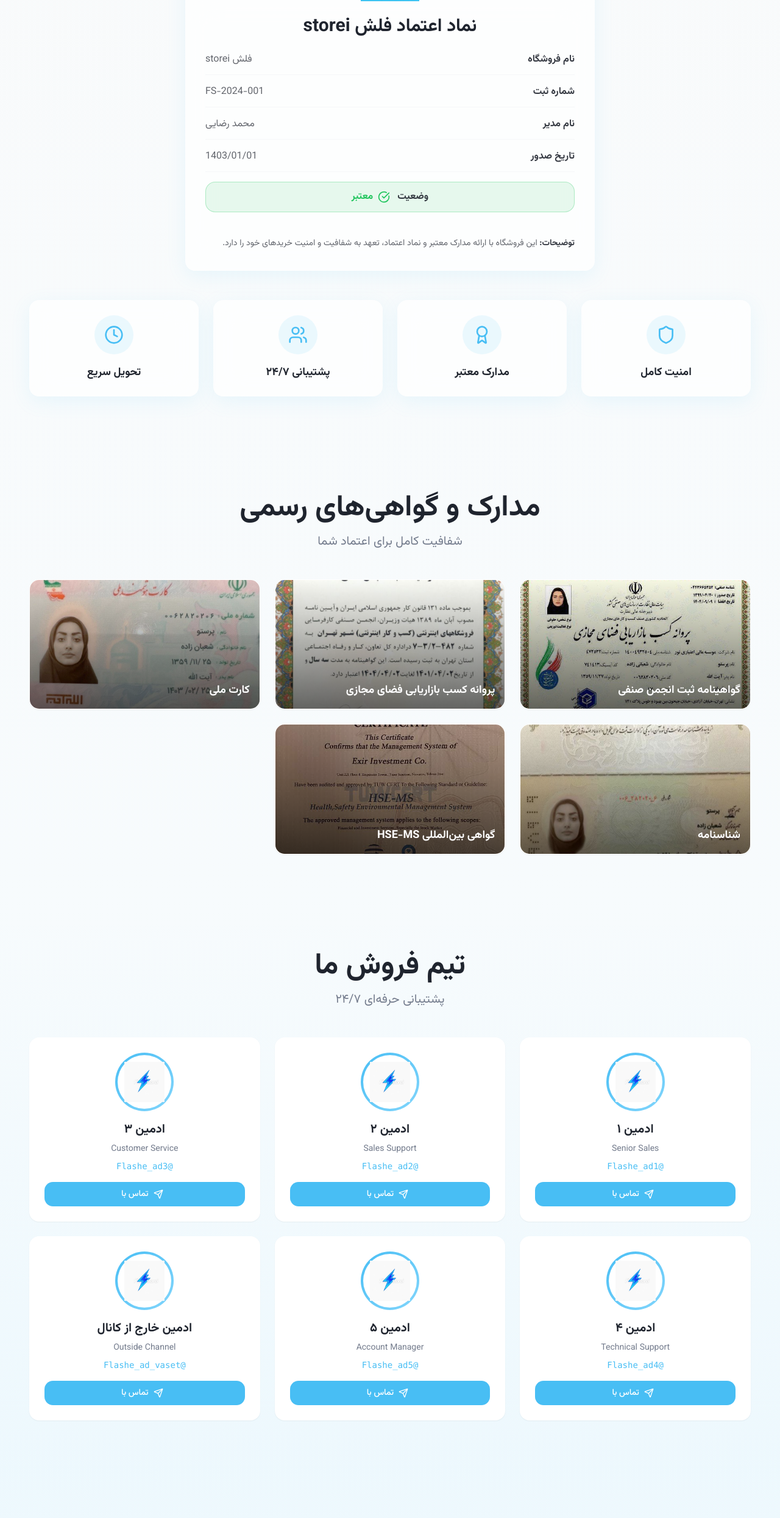
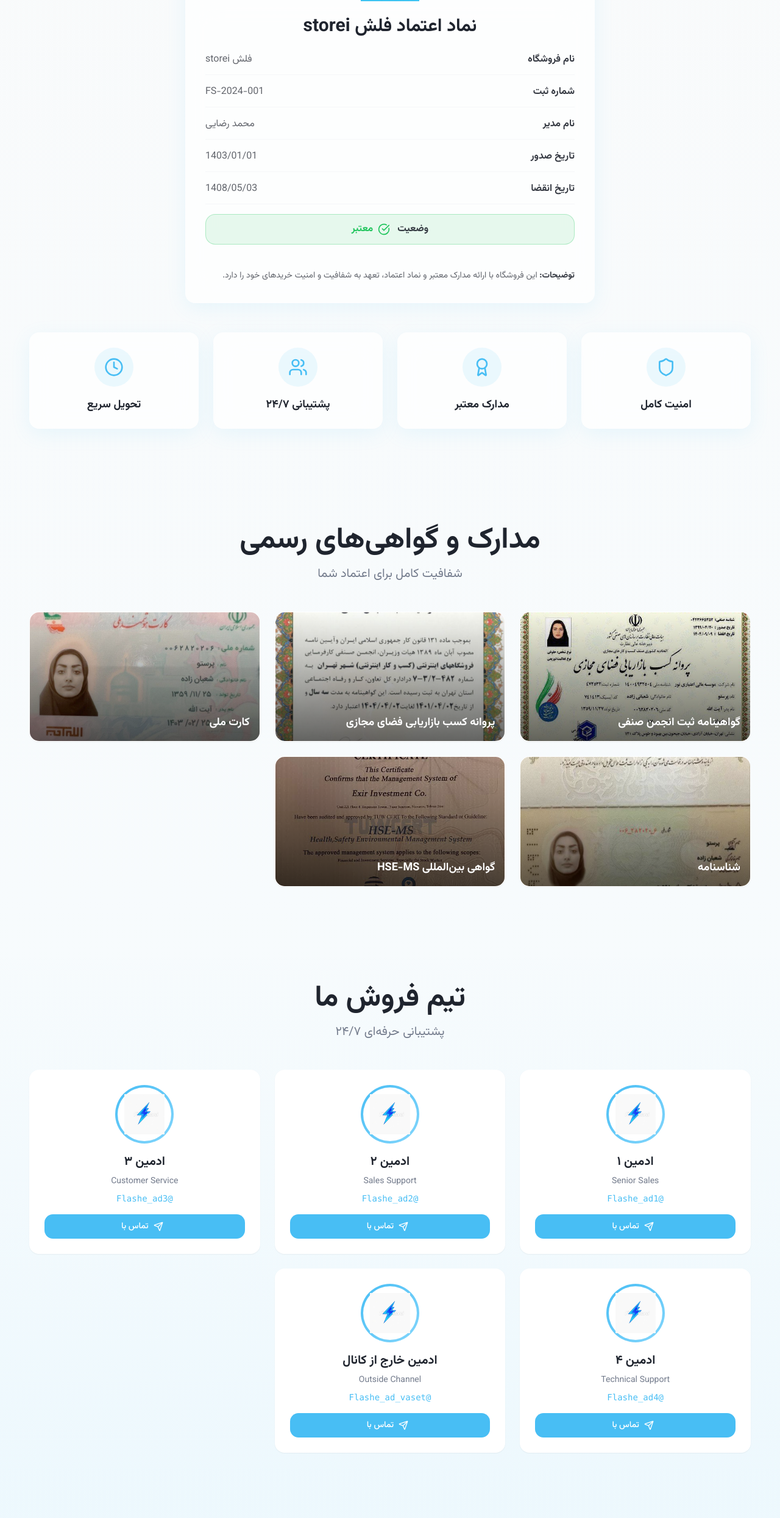
Before and after one commit to TocoAmiro/flash-storei-trust-hub, a React (Vite) app: page / in a window 1280 px wide. Shown: the part 1305-3794 px from the top of the page at 61% size. Built offline with nearby package versions, Linux system fonts and the light colour scheme; the HTML template or start-up script is replaced by a standard one.

Commit message:
Refactor: Remove admin and update trust badge expiry

```diff
--- a/src/components/About.tsx
+++ b/src/components/About.tsx
@@ -60,6 +60,11 @@ export const About = () => {
                 <span className="text-foreground/70">{t.trust.issueDateValue}</span>
               </div>
 
+              <div className="flex justify-between items-center border-b border-border/30 pb-3">
+                <span className="font-semibold text-foreground/90">{t.trust.expiryDate}</span>
+                <span className="text-foreground/70">{t.trust.expiryDateValue}</span>
+              </div>
+
               <div className="flex justify-center items-center gap-3 bg-green-500/10 border border-green-500/30 rounded-lg py-3 px-4">
                 <span className="font-semibold text-foreground/90">{t.trust.status}</span>
                 <div className="flex items-center gap-2">
--- a/src/components/Team.tsx
+++ b/src/components/Team.tsx
@@ -19,8 +19,7 @@ export const Team = () => {
     { id: '2', name: t.team.admin2, telegram: '@Flashe_ad2', role: 'Sales Support' },
     { id: '3', name: t.team.admin3, telegram: '@Flashe_ad3', role: 'Customer Service' },
     { id: '4', name: t.team.admin4, telegram: '@Flashe_ad4', role: 'Technical Support' },
-    { id: '5', name: t.team.admin5, telegram: '@Flashe_ad5', role: 'Account Manager' },
-    { id: '6', name: t.team.adminInternational, telegram: '@Flashe_ad_vaset', role: 'Outside Channel' },
+    { id: '5', name: t.team.adminInternational, telegram: '@Flashe_ad_vaset', role: 'Outside Channel' },
   ];
 
   const handleContact = (telegram: string) => {
--- a/src/lib/translations.ts
+++ b/src/lib/translations.ts
@@ -33,7 +33,6 @@ export interface Translations {
     admin2: string;
     admin3: string;
     admin4: string;
-    admin5: string;
     adminInternational: string;
   };
   trust: {
@@ -46,6 +45,8 @@ export interface Translations {
     managerValue: string;
     issueDate: string;
     issueDateValue: string;
+    expiryDate: string;
+    expiryDateValue: string;
     status: string;
     statusValid: string;
     description: string;
@@ -100,7 +101,6 @@ export const translations: Record<Language, Translations> = {
       admin2: 'ادمین ۲',
       admin3: 'ادمین ۳',
       admin4: 'ادمین ۴',
-      admin5: 'ادمین ۵',
       adminInternational: 'ادمین خارج از کانال',
     },
     trust: {
@@ -113,6 +113,8 @@ export const translations: Record<Language, Translations> = {
       managerValue: 'محمد رضایی',
       issueDate: 'تاریخ صدور',
       issueDateValue: '1403/01/01',
+      expiryDate: 'تاریخ انقضا',
+      expiryDateValue: '1408/05/03',
       status: 'وضعیت',
       statusValid: 'معتبر',
       description: 'این فروشگاه با ارائه مدارک معتبر و نماد اعتماد، تعهد به شفافیت و امنیت خریدهای خود را دارد.',
@@ -165,7 +167,6 @@ export const translations: Record<Language, Translations> = {
       admin2: 'Admin 2',
       admin3: 'Admin 3',
       admin4: 'Admin 4',
-      admin5: 'Admin 5',
       adminInternational: 'Admin Outside Channel',
     },
     trust: {
@@ -178,6 +179,8 @@ export const translations: Record<Language, Translations> = {
       managerValue: 'Mohammad Rezaei',
       issueDate: 'Issue Date',
       issueDateValue: '2024/03/21',
+      expiryDate: 'Expiry Date',
+      expiryDateValue: '2029/07/24',
       status: 'Status',
       statusValid: 'Valid',
       description: 'This store, by providing valid documents and trust badge, is committed to transparency and security of your purchases.',
@@ -230,7 +233,6 @@ export const translations: Record<Language, Translations> = {
       admin2: 'المشرف 2',
       admin3: 'المشرف 3',
       admin4: 'المشرف 4',
-      admin5: 'المشرف 5',
       adminInternational: 'المشرف خارج القناة',
     },
     trust: {
@@ -243,6 +245,8 @@ export const translations: Record<Language, Translations> = {
       managerValue: 'محمد رضايي',
       issueDate: 'تاریخ الإصدار',
       issueDateValue: '1403/01/01',
+      expiryDate: 'تاریخ الانتهاء',
+      expiryDateValue: '1408/05/03',
       status: 'الحالة',
       statusValid: 'صالح',
       description: 'هذا المتجر، من خلال تقديم وثائق صالحة وشارة الثقة، ملتزم بالشفافية وأمن مشترياتك.',
```
